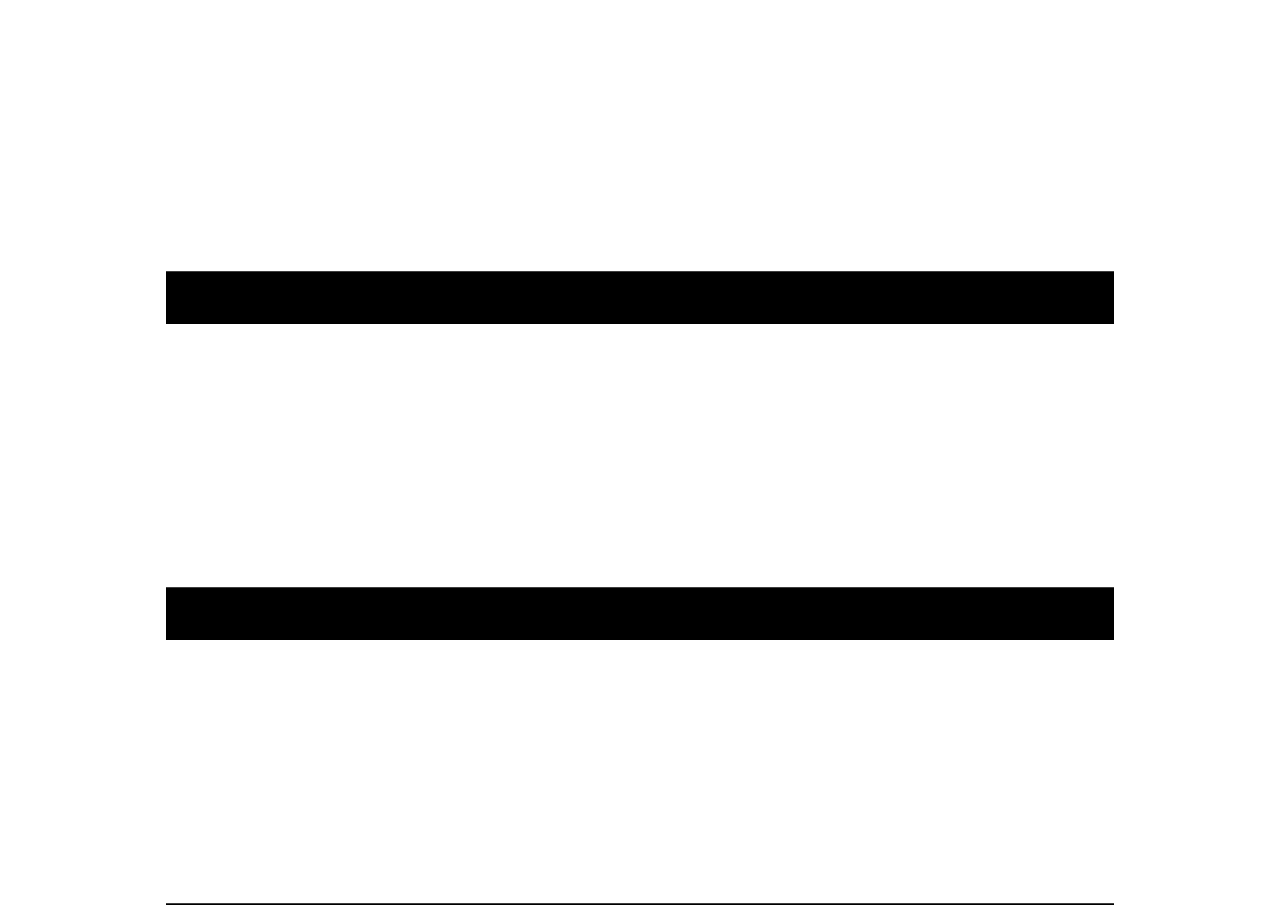
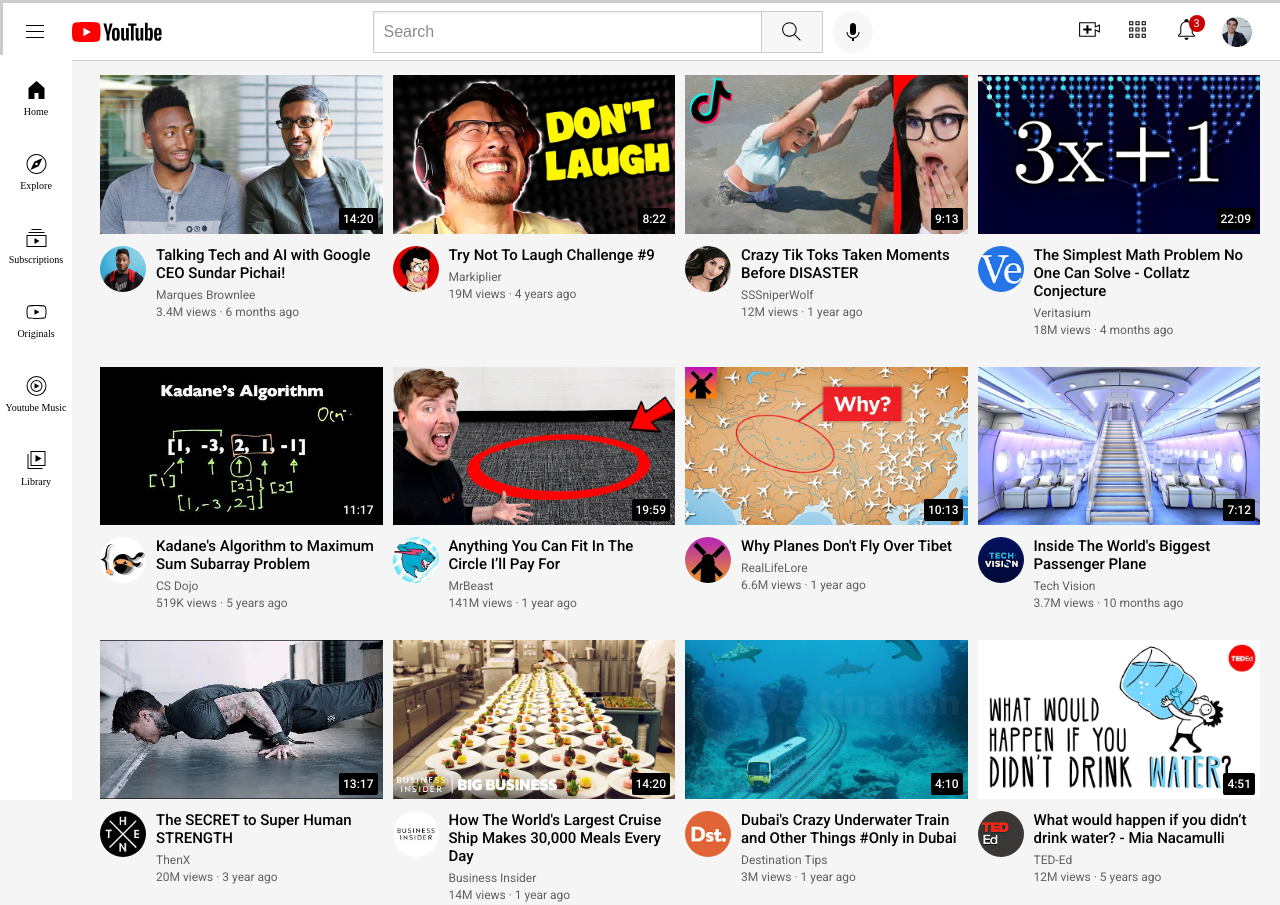
Before and after one commit to GamanaSathvika/Youtube-Clone-with-html-and-css, a plain HTML site: page index.html in a window 1280 px wide. Shown: the top 905 px of the page. Drawn offline with Linux system fonts and the light colour scheme.

Commit message:
Fix CSS path issue

```diff
--- a/index.html
+++ b/index.html
@@ -5,7 +5,7 @@
   <link rel="preconnect" href="https://fonts.googleapis.com">
   <link rel="preconnect" href="https://fonts.gstatic.com" crossorigin>
   <link href="https://fonts.googleapis.com/css2?family=Roboto:ital,wght@0,100..900;1,100..900&display=swap" rel="stylesheet">
-  <link rel="stylesheet" href="video.css">
+  <link rel="stylesheet" href="styles.css">
 </head>
 
 <body>
```
